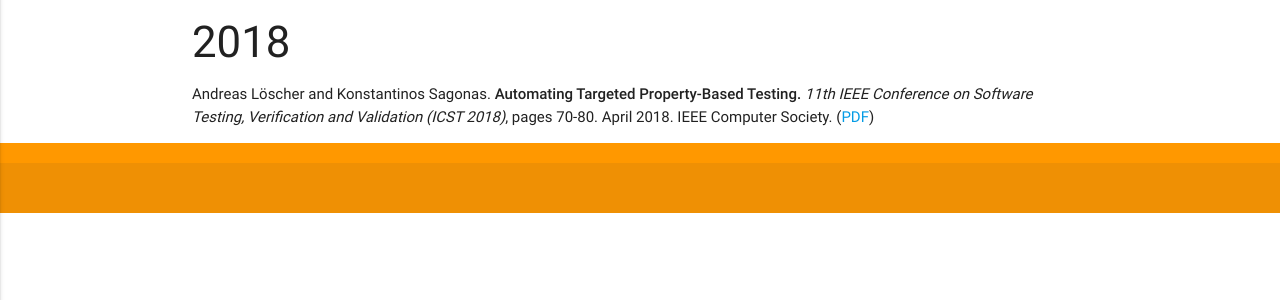
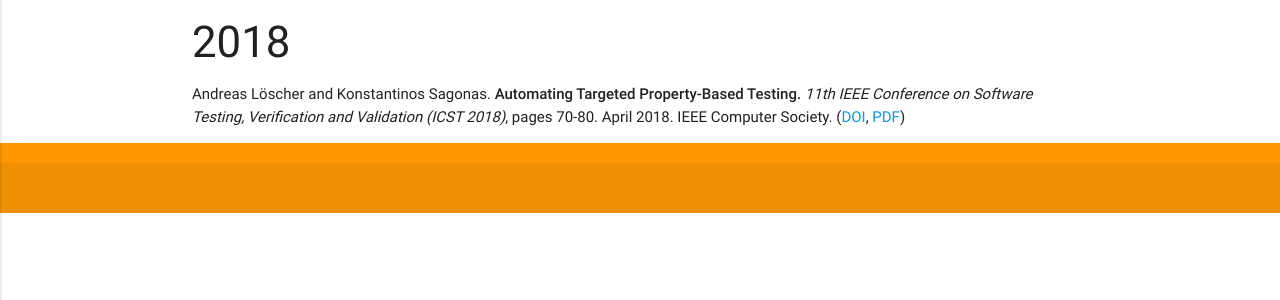
Before and after one commit to assist-project/assist-project.github.io, a Jekyll site: the page built from 03-publications.md, in a window 1280 px wide. Shown: the part 581-881 px from the top of the page. Built offline with Jekyll 4.4.1, drawn with Linux system fonts in a browser that asks for light colours.

Commit message:
Add DOI for ICST'2018 paper

```diff
--- a/03-publications.md
+++ b/03-publications.md
@@ -28,6 +28,7 @@ permalink: /publications/
 
 ### 2018
 
-- Andreas Löscher and Konstantinos Sagonas. **Automating Targeted Property-Based Testing.** _11th IEEE Conference on Software Testing, Verification and Validation (ICST 2018)_, pages 70-80. April 2018. IEEE Computer Society. ([PDF][loscher/atpbt@ICST2018])
+- Andreas Löscher and Konstantinos Sagonas. **Automating Targeted Property-Based Testing.** _11th IEEE Conference on Software Testing, Verification and Validation (ICST 2018)_, pages 70-80. April 2018. IEEE Computer Society. ([DOI][atpbt@ICST2018-DOI], [PDF][loscher/atpbt@ICST2018])
 
+  [atpbt@ICST2018-DOI]: https://doi.org/10.1109/ICST.2018.00017
   [loscher/atpbt@ICST2018]: https://proper-testing.github.io/papers/icst2018.pdf "Preprint"
```
